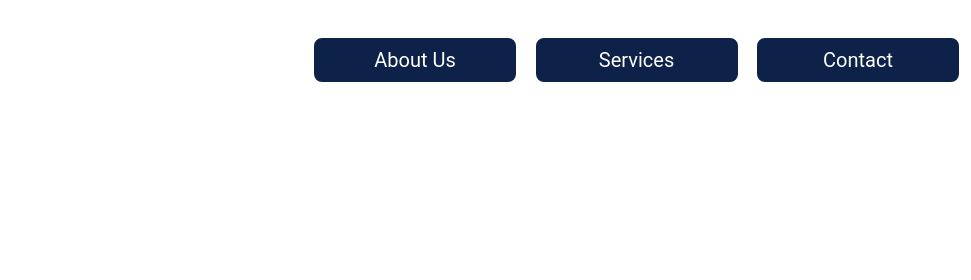
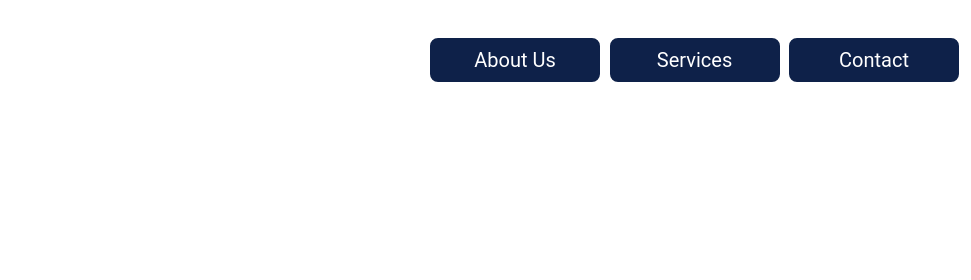
Before and after one commit to beauad/theerrandco, a plain HTML site: page index.html in a window 1280 px wide. Shown: the top 280 px of the page, 309-1280 px from the left. Drawn offline with Linux system fonts and the light colour scheme.

Commit message:
Resposive update - Flex tools update

```diff
--- a/index.html
+++ b/index.html
@@ -10,7 +10,7 @@
 
 <!-- Header -->
 
-    <header class="flex-container">
+    <header>
       <img src="../Images/Color logo with background.png">
         <nav>
           <a href="#about"><span>About Us</span></a>
@@ -21,10 +21,10 @@
 
 <!-- Main Section -->
 
-    <div id="main" class="flex-container">
-      <div id="logo">
+    <div id="main">
+      <div class="logo">
       </div>
-      <div id="welcome">
+      <div class="welcome">
         <h1>Welcome to The Errand Co.</h1>
         <h3>Here at <b>The Errand Co.</b> we do the jobs most other businesses might find too small. </h3>
         <h3>We pride ourselves on reliable and affordable services to assist you in everyday life.</h3>
@@ -34,7 +34,7 @@
 
     <!-- Main Services Section -->
 
-    <div id="services" class="flex-container">
+    <div id="services">
       <div class="service">
         <h2>Domestic Services</h2>
         <br />
--- a/style.css
+++ b/style.css
@@ -8,47 +8,42 @@ body {
     text-align: center;
 }
 
-.flex-container {
-    display: flex;
-    justify-content: center;
-    flex-wrap: wrap;
-}
+/* Adjust Flex Containers Here */
 
 /* Header Section */
 
 header {
+    display: flex;
+    justify-content: space-between;
+    align-items: center;
     width: 100%;
     position: fixed;
     z-index: 1;
     height: 120px;
     background-color: white;
-    align-items: center;
+
 }
 
 header img {
     height: 100px;
     width: 300px;
     margin: 5px;
-    min-width: 300px;
 }
 
 nav {
-    text-align: right;
-    flex-grow: 2;
+    margin: 10px;
+
 }
 
-nav span {
+span {
     display: inline-block;
-    margin-right: 10px;
     background-color: #0e2149;
-    border-radius: 10px;
     font-size: 20px;
-    width: 10em;
-    height: 20%;
-    padding: 10px 1px;
-    text-align: center;
+    width: 150px;
+    padding: 10px;
     color: white;
     transition: background-color 1s ease-in-out;
+    border-radius: 10px;
     border: white solid 2px;
 }
 
@@ -67,17 +62,19 @@ a:link {
 /* Main Section */
 
 #main {
+    display: block;
+    justify-content: center;
 
 }
 
-#logo {
+.logo {
     height: 700px;
     width: 100%;
     background: url("../Images/Main\ Image.png") center no-repeat;
     background-size: 100%;
 }
 
-#welcome {
+.welcome {
     text-align: center;
     height: 10%;
     padding: 2% 15%;
@@ -99,15 +96,9 @@ b {
     border: 2px solid white;
 }
 
-/* Media Changes */
+@media only screen and (max-width: 768px) {
+  # logo {
 
-@media only screen and (max-width: 768px) {
+  }
 
-    nav span {
-      display: none;
-
-    }
-
-      header img {
-        display: block;
 }
```
